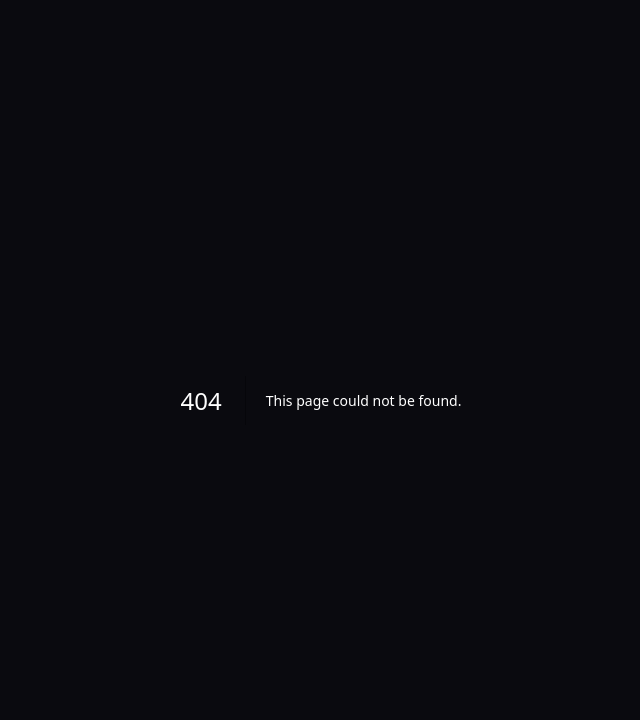
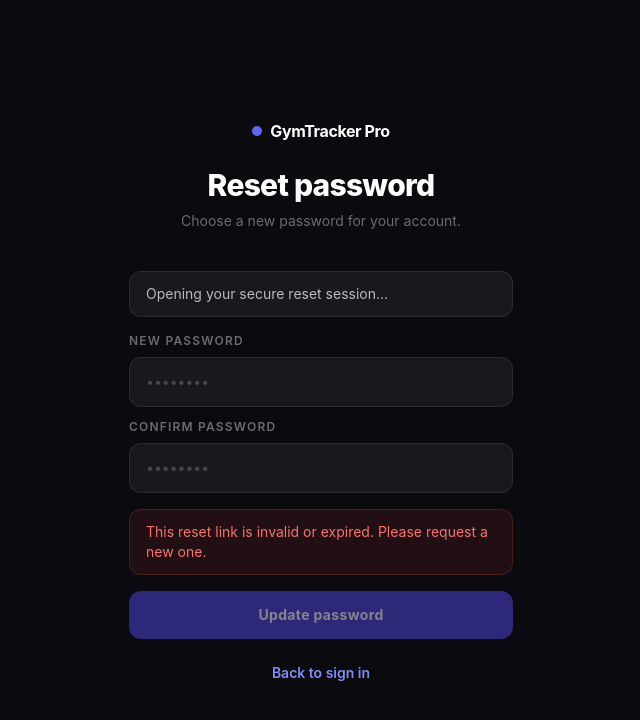
Before and after one commit to mrp36126/gymtracker, a Next.js app: page /reset-password in a window 1280 px wide. Before the commit this address had no page. Shown: the top 720 px of the page, without its empty margins (319-959 px from the left). Built offline with nearby package versions, Linux system fonts and the light colour scheme; no server answers.

Commit message:
Password reset

```diff
--- /dev/null
+++ b/src/app/(auth)/forgot-password/page.tsx
@@ -0,0 +1,90 @@
+'use client';
+import { useState } from 'react';
+import Link from 'next/link';
+
+export default function ForgotPasswordPage() {
+  const [email, setEmail] = useState('');
+  const [status, setStatus] = useState('');
+  const [error, setError] = useState('');
+  const [loading, setLoading] = useState(false);
+
+  const handleSubmit = async () => {
+    setError('');
+    setStatus('');
+    setLoading(true);
+
+    try {
+      const res = await fetch('/api/auth/forgot-password', {
+        method: 'POST',
+        headers: { 'Content-Type': 'application/json' },
+        body: JSON.stringify({ email }),
+      });
+
+      const json = await res.json();
+      if (!res.ok) {
+        throw new Error(json.error ?? 'Unable to send reset instructions.');
+      }
+
+      setStatus(json.message ?? 'If an account exists for this email, a reset link has been sent.');
+    } catch (e: any) {
+      setError(e.message);
+    } finally {
+      setLoading(false);
+    }
+  };
+
+  return (
+    <main className="min-h-screen bg-[#0A0A0F] flex items-center justify-center p-6">
+      <div className="w-full max-w-sm">
+        <div className="text-center mb-10">
+          <div className="inline-flex items-center gap-2 mb-6">
+            <div className="w-2.5 h-2.5 rounded-full bg-indigo-500"></div>
+            <span className="font-bold text-white tracking-tight">GymTracker Pro</span>
+          </div>
+          <h1 className="text-3xl font-extrabold text-white tracking-tight">Forgot password?</h1>
+          <p className="text-white/40 text-sm mt-2">Enter your email and we&apos;ll send reset instructions.</p>
+        </div>
+
+        <div className="space-y-3 mb-4">
+          <div>
+            <label className="block text-xs font-semibold text-white/40 uppercase tracking-widest mb-2">Email</label>
+            <input
+              type="email"
+              value={email}
+              onChange={(e) => setEmail(e.target.value)}
+              placeholder="you@example.com"
+              className="w-full bg-white/[0.06] border border-white/[0.08] rounded-xl px-4 py-3.5 text-sm text-white placeholder:text-white/20 focus:outline-none focus:border-indigo-500/50 focus:bg-white/[0.08] transition"
+            />
+          </div>
+        </div>
+
+        {error && (
+          <div className="bg-red-500/10 border border-red-500/20 rounded-xl px-4 py-3 mb-4">
+            <p className="text-red-400 text-sm">{error}</p>
+          </div>
+        )}
+
+        {status && (
+          <div className="bg-emerald-500/10 border border-emerald-500/20 rounded-xl px-4 py-3 mb-4">
+            <p className="text-emerald-400 text-sm">{status}</p>
+          </div>
+        )}
+
+        <button
+          onClick={handleSubmit}
+          disabled={loading}
+          className="w-full bg-indigo-600 hover:bg-indigo-500 text-white rounded-xl py-3.5 font-bold text-sm tracking-wide transition disabled:opacity-50 mb-6"
+        >
+          {loading ? 'Sending...' : 'Send reset link'}
+        </button>
+
+        <p className="text-center text-sm text-white/30">
+          Remembered your password?{' '}
+          <Link href="/login" className="text-indigo-400 hover:text-indigo-300 font-semibold transition">
+            Sign in
+          </Link>
+        </p>
+      </div>
+    </main>
+  );
+}
--- a/src/app/(auth)/login/page.tsx
+++ b/src/app/(auth)/login/page.tsx
@@ -77,12 +77,14 @@ export default function LoginPage() {
           {loading ? 'Signing in...' : 'Sign In'}
         </button>
 
-        <p className="text-center text-sm text-white/30">
-          No account?{' '}
+        <div className="flex items-center justify-between text-sm mb-6">
+          <Link href="/forgot-password" className="text-indigo-400 hover:text-indigo-300 font-semibold transition">
+            Forgot password?
+          </Link>
           <Link href="/register" className="text-indigo-400 hover:text-indigo-300 font-semibold transition">
-            Create one
+            Create account
           </Link>
-        </p>
+        </div>
       </div>
     </main>
   );
--- /dev/null
+++ b/src/app/(auth)/reset-password/page.tsx
@@ -0,0 +1,141 @@
+'use client';
+import { useEffect, useState } from 'react';
+import { useRouter, useSearchParams } from 'next/navigation';
+import Link from 'next/link';
+import { createSupabaseBrowserClient } from '@/lib/supabase-browser';
+
+export default function ResetPasswordPage() {
+  const router = useRouter();
+  const searchParams = useSearchParams();
+  const [password, setPassword] = useState('');
+  const [confirmPassword, setConfirmPassword] = useState('');
+  const [error, setError] = useState('');
+  const [status, setStatus] = useState('');
+  const [loading, setLoading] = useState(false);
+  const [ready, setReady] = useState(false);
+
+  useEffect(() => {
+    const supabase = createSupabaseBrowserClient();
+
+    const hash = window.location.hash;
+    const hasRecovery = hash.includes('type=recovery') || searchParams.get('type') === 'recovery';
+
+    if (!hasRecovery) {
+      setError('This reset link is invalid or expired. Please request a new one.');
+      return;
+    }
+
+    const { data: { subscription } } = supabase.auth.onAuthStateChange(async (_event, session) => {
+      if (session) {
+        setReady(true);
+      }
+    });
+
+    return () => subscription.unsubscribe();
+  }, [searchParams]);
+
+  const handleReset = async () => {
+    setError('');
+    setStatus('');
+
+    if (!password || password.length < 6) {
+      setError('Password must be at least 6 characters long.');
+      return;
+    }
+
+    if (password !== confirmPassword) {
+      setError('Passwords do not match.');
+      return;
+    }
+
+    setLoading(true);
+
+    try {
+      const supabase = createSupabaseBrowserClient();
+      const { error } = await supabase.auth.updateUser({ password });
+
+      if (error) {
+        throw new Error(error.message);
+      }
+
+      setStatus('Your password has been updated. You can sign in with your new password now.');
+      setPassword('');
+      setConfirmPassword('');
+      setTimeout(() => router.push('/login'), 2000);
+    } catch (e: any) {
+      setError(e.message);
+    } finally {
+      setLoading(false);
+    }
+  };
+
+  return (
+    <main className="min-h-screen bg-[#0A0A0F] flex items-center justify-center p-6">
+      <div className="w-full max-w-sm">
+        <div className="text-center mb-10">
+          <div className="inline-flex items-center gap-2 mb-6">
+            <div className="w-2.5 h-2.5 rounded-full bg-indigo-500"></div>
+            <span className="font-bold text-white tracking-tight">GymTracker Pro</span>
+          </div>
+          <h1 className="text-3xl font-extrabold text-white tracking-tight">Reset password</h1>
+          <p className="text-white/40 text-sm mt-2">Choose a new password for your account.</p>
+        </div>
+
+        {!ready && (
+          <div className="bg-white/[0.06] border border-white/[0.08] rounded-xl px-4 py-3 mb-4 text-sm text-white/70">
+            <p>Opening your secure reset session…</p>
+          </div>
+        )}
+
+        <div className="space-y-3 mb-4">
+          <div>
+            <label className="block text-xs font-semibold text-white/40 uppercase tracking-widest mb-2">New password</label>
+            <input
+              type="password"
+              value={password}
+              onChange={(e) => setPassword(e.target.value)}
+              placeholder="••••••••"
+              className="w-full bg-white/[0.06] border border-white/[0.08] rounded-xl px-4 py-3.5 text-sm text-white placeholder:text-white/20 focus:outline-none focus:border-indigo-500/50 focus:bg-white/[0.08] transition"
+            />
+          </div>
+          <div>
+            <label className="block text-xs font-semibold text-white/40 uppercase tracking-widest mb-2">Confirm password</label>
+            <input
+              type="password"
+              value={confirmPassword}
+              onChange={(e) => setConfirmPassword(e.target.value)}
+              placeholder="••••••••"
+              className="w-full bg-white/[0.06] border border-white/[0.08] rounded-xl px-4 py-3.5 text-sm text-white placeholder:text-white/20 focus:outline-none focus:border-indigo-500/50 focus:bg-white/[0.08] transition"
+            />
+          </div>
+        </div>
+
+        {error && (
+          <div className="bg-red-500/10 border border-red-500/20 rounded-xl px-4 py-3 mb-4">
+            <p className="text-red-400 text-sm">{error}</p>
+          </div>
+        )}
+
+        {status && (
+          <div className="bg-emerald-500/10 border border-emerald-500/20 rounded-xl px-4 py-3 mb-4">
+            <p className="text-emerald-400 text-sm">{status}</p>
+          </div>
+        )}
+
+        <button
+          onClick={handleReset}
+          disabled={loading || !ready}
+          className="w-full bg-indigo-600 hover:bg-indigo-500 text-white rounded-xl py-3.5 font-bold text-sm tracking-wide transition disabled:opacity-50 mb-6"
+        >
+          {loading ? 'Updating password...' : 'Update password'}
+        </button>
+
+        <p className="text-center text-sm text-white/30">
+          <Link href="/login" className="text-indigo-400 hover:text-indigo-300 font-semibold transition">
+            Back to sign in
+          </Link>
+        </p>
+      </div>
+    </main>
+  );
+}
--- /dev/null
+++ b/src/app/api/auth/forgot-password/route.ts
@@ -0,0 +1,43 @@
+import { NextRequest, NextResponse } from 'next/server';
+import { z } from 'zod';
+import { createSupabaseServerClient } from '@/lib/supabase';
+
+const ForgotPasswordSchema = z.object({
+  email: z.string().email(),
+});
+
+export async function POST(req: NextRequest) {
+  try {
+    const body = ForgotPasswordSchema.parse(await req.json());
+
+    const supabase = await createSupabaseServerClient();
+    const redirectTo = new URL('/reset-password', req.url).toString();
+
+    const { error } = await supabase.auth.resetPasswordForEmail(body.email, { redirectTo });
+
+    if (error) {
+      console.error('Supabase resetPasswordForEmail error:', error);
+      return NextResponse.json(
+        { error: 'Unable to send a password reset email right now.' },
+        { status: 400 }
+      );
+    }
+
+    return NextResponse.json(
+      { message: 'If an account exists for this email, a password reset link has been sent.' },
+      { status: 200 }
+    );
+  } catch (err: any) {
+    if (err.name === 'ZodError') {
+      return NextResponse.json(
+        { error: 'Please provide a valid email address.' },
+        { status: 422 }
+      );
+    }
+
+    return NextResponse.json(
+      { error: 'Unable to process your password reset request right now.' },
+      { status: 500 }
+    );
+  }
+}
```
Also changed, not shown: 1 other file (tests, documents, lock files or other folders).
